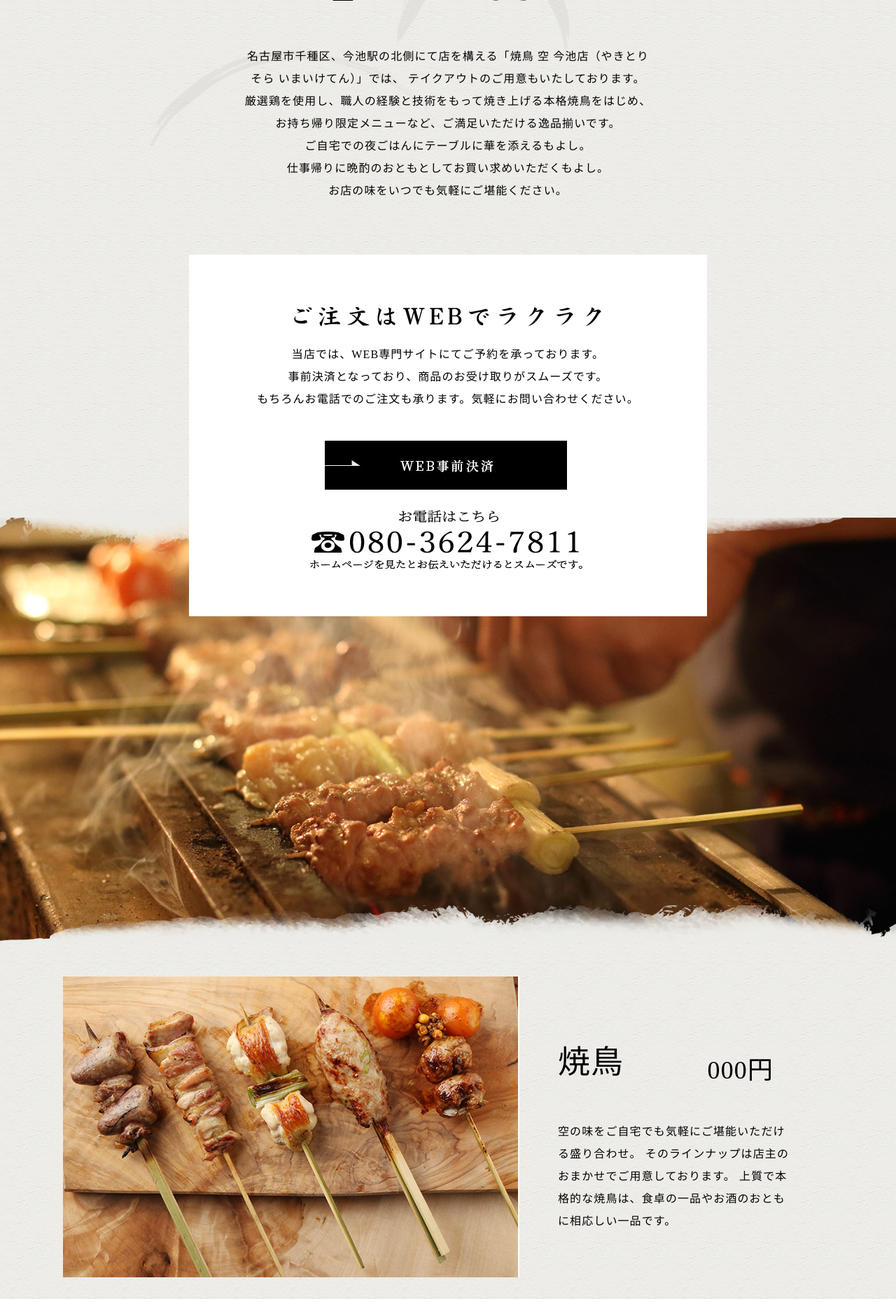
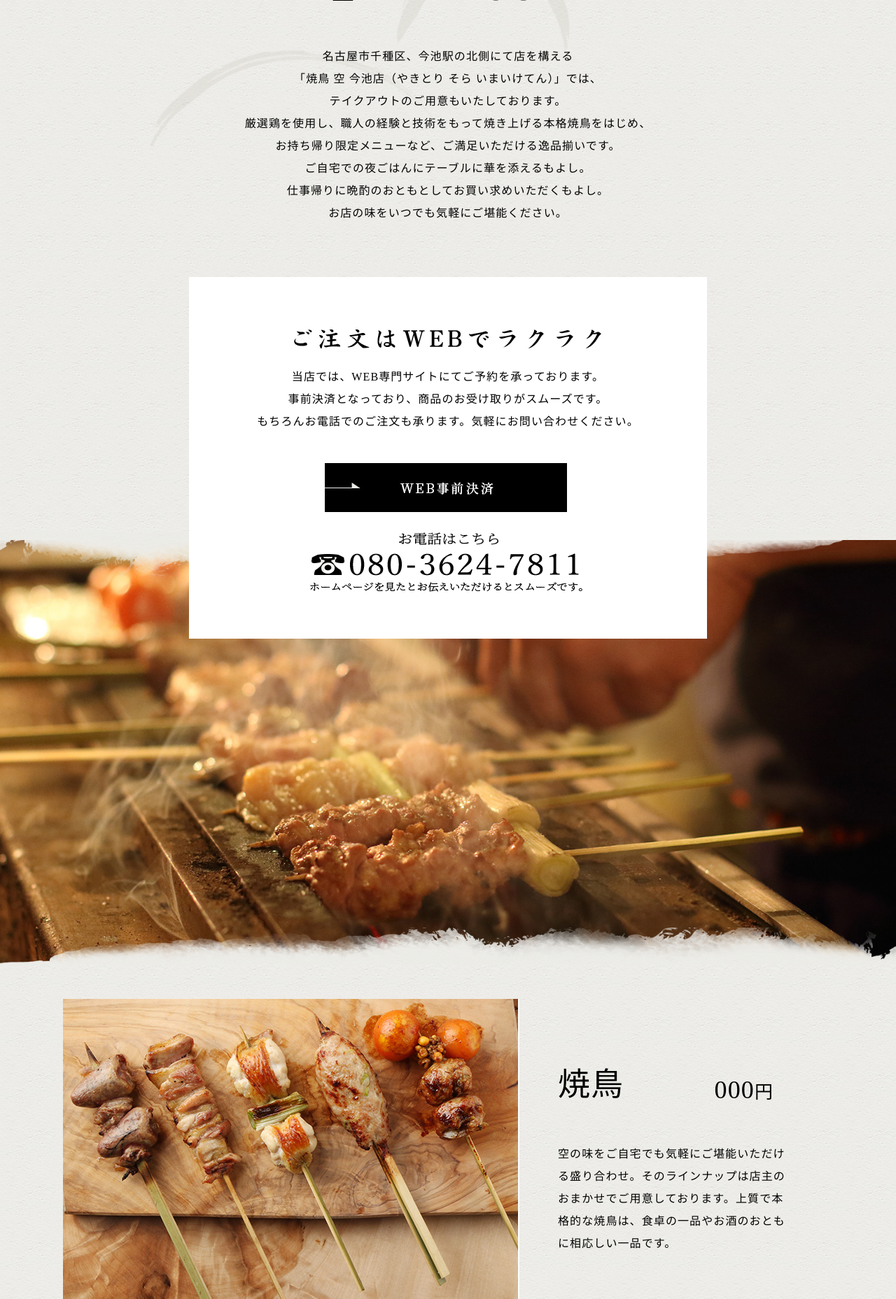
Before and after one commit to xuanchienueh/yakitori-sp, a PHP site: page /takeout.html in a window 1280 px wide. Shown: the part 1294-3151 px from the top of the page at 70% size. Run offline with PHP 8.4, Linux system fonts and the light colour scheme; style sheets or scripts are compiled from the project's sources; some libraries are stand-ins or nearby versions.

Commit message:
check xong takeout

```diff
--- a/www/shared/css/takeout.css
+++ b/www/shared/css/takeout.css
@@ -5,6 +5,12 @@
 @media only screen and (min-width: 768px) {
   body {
     background: url("../img/takeout/bg.jpg") repeat top center;
+  }
+}
+
+@media only screen and (min-width: 768px) {
+  small {
+    font-size: 26px;
   }
 }
 
@@ -424,6 +430,7 @@
 #flow #flow1 .flow1-content .right h3 {
   font-weight: 600;
   margin: 0 0 5vw;
+  font-size: 5vw;
 }
 @media only screen and (min-width: 768px) {
   #flow #flow1 .flow1-content .right h3 {
--- a/www/shared/css/takeout.scss
+++ b/www/shared/css/takeout.scss
@@ -6,6 +6,11 @@
 body {
   @include pc {
     background: url("../img/takeout/bg.jpg") repeat top center;
+  }
+}
+small {
+  @include pc {
+    font-size: 26px;
   }
 }
 #lead {
@@ -367,6 +372,7 @@ body {
         h3 {
           font-weight: 600;
           margin: 0 0 5vw;
+          font-size: 5vw;
           @include pc {
             margin: -12px 16px 27px 0;
             font-size: 30px;
@@ -436,8 +442,7 @@ body {
         h4 {
           margin: 0 0 6vw;
         }
-        .sub-h4 {
-        }
+
         h5 {
           margin: 3vw 0;
           @include pc {
--- a/www/takeout.html
+++ b/www/takeout.html
@@ -102,9 +102,9 @@
             <li>
               <a href="menu.html#lunch" target="_blank"><img src="./shared/img/index/hum_btnlunch_sp.png" width="542" height="70" alt="ランチ営業" /></a>
             </li>
-            <li>
+            <!-- <li>
               <a class="btn unsmooth" href="#popup-covid"><img src="./shared/img/index/hum_btn_covid_sp.png" width="542" height="73" alt="コロナ対策について" /></a>
-            </li>
+            </li> -->
           </ul>
         </div>
       </nav>
@@ -202,7 +202,7 @@
             <a class="btn-link" href="menu.html#lunch" target="_blank"> ランチ営業 </a>
           </div>
           <div class="btn-lunch">
-            <a class="btn unsmooth btn-link" href="#popup-covid">コロナ対策について </a>
+            <!-- <a class="btn unsmooth btn-link" href="#popup-covid">コロナ対策について </a> -->
             <div class="remodal" data-remodal-id="popup-covid" role="dialog">
               <button data-remodal-action="close" class="remodal-close" aria-label="Close">
                 <img src="./shared/img/shared/close.png" width="45" height="45" alt="close" />
@@ -263,13 +263,13 @@
           <div class="wrap">
             <h2 class="text-center"><img src="./shared/img/takeout/lead_h2.png" width="504" height="265" alt="ご自宅で愉しむ焼鳥 空の味" /></h2>
             <p class="lead-txt">
-              名古屋市千種区、今池駅の北側にて店を構える「焼鳥 空 今池店（やきとり そら いまいけてん）」では、 テイクアウトのご用意もいたしております。<br />
-              厳選鶏を使用し、職人の経験と技術をもって焼き上げる本格焼鳥をはじめ、 お持ち帰り限定メニューなど、ご満足いただける逸品揃いです。<br />
-              ご自宅での夜ごはんにテーブルに華を添えるもよし。<br />仕事帰りに晩酌のおともとしてお買い求めいただくもよし。<br />お店の味をいつでも気軽にご堪能ください。<br />
+              名古屋市千種区、今池駅の北側にて店を構える <br class="pc" />「焼鳥 空 今池店（やきとり そら いまいけてん）」では、 <br class="pc" />テイクアウトのご用意もいたしております。
+              <br />厳選鶏を使用し、職人の経験と技術をもって焼き上げる本格焼鳥をはじめ、 <br class="pc" />
+              お持ち帰り限定メニューなど、ご満足いただける逸品揃いです。 <br />ご自宅での夜ごはんにテーブルに華を添えるもよし。 <br />仕事帰りに晩酌のおともとしてお買い求めいただくもよし。 <br />お店の味をいつでも気軽にご堪能ください。
             </p>
             <div class="box-info">
               <h3><img src="./shared/img/takeout/lead_h3.png" width="441" height="31" alt="ご注文はWEBでラクラク" /></h3>
-              <p class="lead-txt-box">当店では、WEB専門サイトにてご予約を承っております。<br />事前決済となっており、商品のお受け取りがスムーズです。<br />もちろんお電話でのご注文も承ります。気軽にお問い合わせください。<br /></p>
+              <p class="lead-txt-box">当店では、WEB専門サイトにてご予約を承っております。<br />事前決済となっており、商品のお受け取りがスムーズです。<br />もちろんお電話でのご注文も承ります。気軽にお問い合わせください。</p>
               <div class="lead-btn">
                 <a href="https://soraimaike.base.shop/" target="_blank"><img src="./shared/img/takeout/lead_btn.jpg" width="346" height="70" alt="WEB事前決済" /></a>
               </div>
@@ -285,15 +285,28 @@
             <div id="menu1" class="menu-item">
               <p class="left"><img src="./shared/img/takeout/menu_img1.jpg" width="652" height="430" alt="焼鳥" /></p>
               <div class="right">
-                <p class="name-menu"><span class="name">焼鳥</span><span class="price">000円</span></p>
-                <p class="menu-description">空の味をご自宅でも気軽にご堪能いただける盛り合わせ。 そのラインナップは店主のおまかせでご用意しております。 上質で本格的な焼鳥は、食卓の一品やお酒のおともに相応しい一品です。</p>
+                <p class="name-menu">
+                  <span class="name">焼鳥</span><span class="price">000<small>円</small></span>
+                </p>
+                <p class="menu-description">
+                  空の味をご自宅でも気軽にご堪能いただけ <br class="pc" />る盛り合わせ。そのラインナップは店主の <br class="pc" />おまかせでご用意しております。上質で本 <br class="pc" />格的な焼鳥は、食卓の一品やお酒のおとも <br class="pc" />
+                  に相応しい一品です。
+                </p>
               </div>
             </div>
             <div id="menu2" class="menu-item">
               <p class="left"><img src="./shared/img/takeout/menu_img2.jpg" width="652" height="430" alt="親子丼" /></p>
               <div class="right">
-                <p class="name-menu"><span class="name">親子丼</span><span class="price">1,200円</span></p>
-                <p class="menu-description">厳選鶏を使用したふっくらジューシーな親子丼。 卵もまたお肉との相性を考えて選び抜いた逸品です。 濃厚な旨味を口いっぱいに頬張れば、その美味しさに自然と笑みがこぼれることでしょう。</p>
+                <p class="name-menu">
+                  <span class="name">親子丼</span><span class="price">1,200<small>円</small></span>
+                </p>
+                <p class="menu-description">
+                  厳選鶏を使用したふっくらジューシーな親 <br class="pc" />
+                  子丼。卵もまたお肉との相性を考えて選び <br class="pc" />
+                  抜いた逸品です。濃厚な旨味を口いっぱい <br class="pc" />
+                  に頬張れば、その美味しさに自然と笑みが <br class="pc" />
+                  こぼれることでしょう。
+                </p>
               </div>
             </div>
             <div id="menu3">
```
Also changed, not shown: 1 other file.
